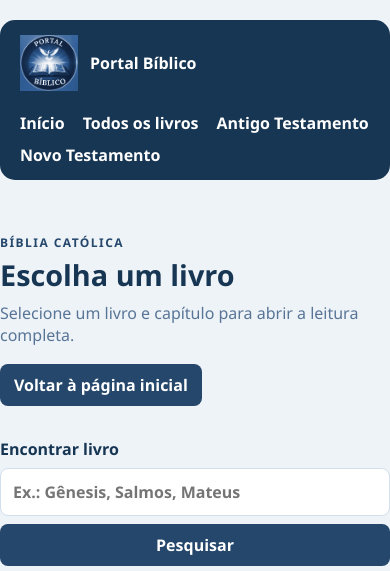
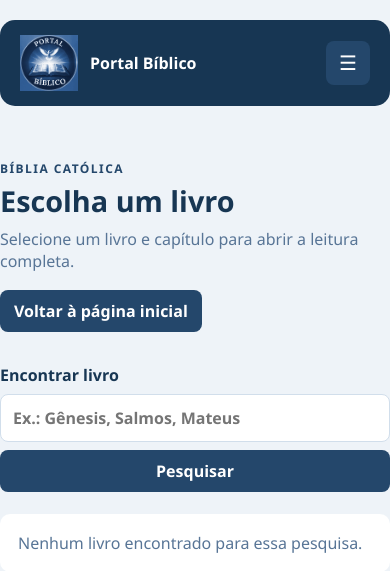
Before and after one commit to Youkai1910/projeto-integrador, a PHP site: page /leitura.php in a window 390 px wide. Shown: the top 571 px of the page. Run offline with PHP 8.4, Linux system fonts and the light colour scheme; data that the repository does not hold is empty.

Commit message:
Adiciona menu responsivo à leitura bíblica
Em telas menores, a navegação fica recolhida e pode ser aberta ou fechada por um botão com estado acessível.

```diff
--- a/css/leitura.css
+++ b/css/leitura.css
@@ -52,6 +52,7 @@ body { background: var(--leitura-fundo); }
 .leitura-rodape a { color: white; font-weight: 700; text-decoration: none; }
 .leitura-rodape span { color: #e5eef8; }
 .capitulos-toggle { display: none; }
+.leitura-menu-toggle { display: none; }
 
 @media (max-width: 900px) {
     .leitura-topo { flex-direction: column; align-items: flex-start; }
@@ -92,6 +93,40 @@ body { background: var(--leitura-fundo); }
     .capitulos-toggle[aria-expanded="true"] .capitulos-toggle-icone { background: var(--leitura-escuro); }
     .grade-capitulos { display: none; }
     .grade-capitulos.aberta { display: grid; }
+    .leitura-topo {
+        position: relative;
+        flex-direction: row;
+        align-items: center;
+        flex-wrap: wrap;
+    }
+    .leitura-menu-toggle {
+        display: grid;
+        width: 44px;
+        height: 44px;
+        margin-left: auto;
+        place-items: center;
+        border: 0;
+        border-radius: 8px;
+        background: var(--leitura-marrom);
+        color: white;
+        font-size: 20px;
+        cursor: pointer;
+    }
+    .leitura-nav {
+        display: none;
+        width: 100%;
+        flex-direction: column;
+        align-items: stretch;
+        gap: 4px;
+        padding-top: 12px;
+        border-top: 1px solid rgba(255,255,255,.18);
+    }
+    .leitura-nav.aberto { display: flex; }
+    .leitura-nav a {
+        padding: 10px 12px;
+        border-radius: 8px;
+        background: rgba(255,255,255,.08);
+    }
 }
 @media (max-width: 420px) {
     .grade-livros { grid-template-columns: 1fr; }
--- a/leitura.php
+++ b/leitura.php
@@ -103,12 +103,27 @@ function escaparLeitura(string $valor): string
 <div class="container">
     <header class="leitura-topo">
         <a class="leitura-marca" href="index.php"><img src="images/logo.png" alt="Portal Bíblico"><span>Portal Bíblico</span></a>
-        <nav class="leitura-nav" aria-label="Navegação da leitura">
+        <button class="leitura-menu-toggle" type="button" aria-expanded="false" aria-controls="leitura-menu" id="leitura-menu-toggle" aria-label="Abrir ou fechar o menu">
+            <span aria-hidden="true">☰</span>
+        </button>
+        <nav class="leitura-nav" id="leitura-menu" aria-label="Navegação da leitura">
             <a href="index.php">Início</a>
             <a href="leitura.php">Todos os livros</a>
             <a href="leitura.php?testamento=1">Antigo Testamento</a>
             <a href="leitura.php?testamento=2">Novo Testamento</a>
         </nav>
+        <script>
+            (function () {
+                var botao = document.getElementById('leitura-menu-toggle');
+                var menu = document.getElementById('leitura-menu');
+                if (!botao || !menu) return;
+                botao.addEventListener('click', function () {
+                    var aberto = botao.getAttribute('aria-expanded') === 'true';
+                    botao.setAttribute('aria-expanded', aberto ? 'false' : 'true');
+                    menu.classList.toggle('aberto', !aberto);
+                });
+            }());
+        </script>
     </header>
 
     <main class="leitura-main">
```
